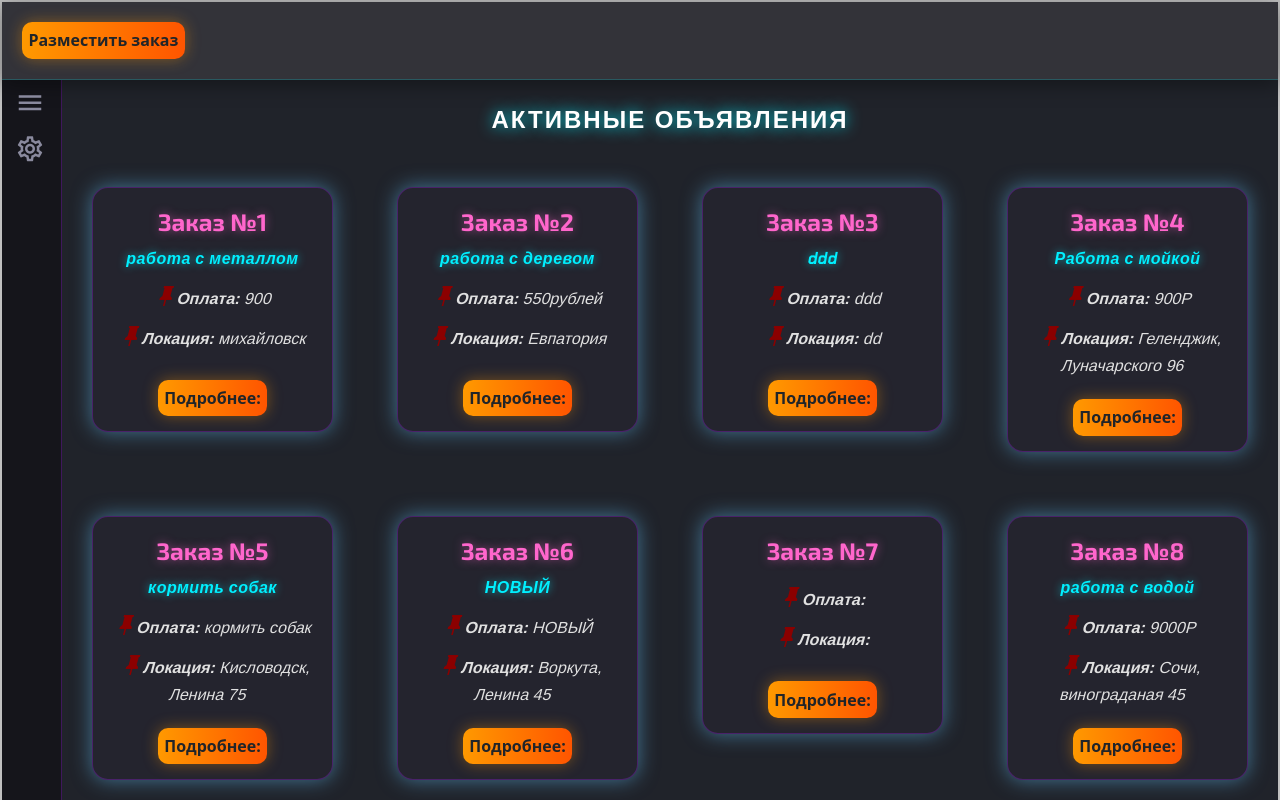
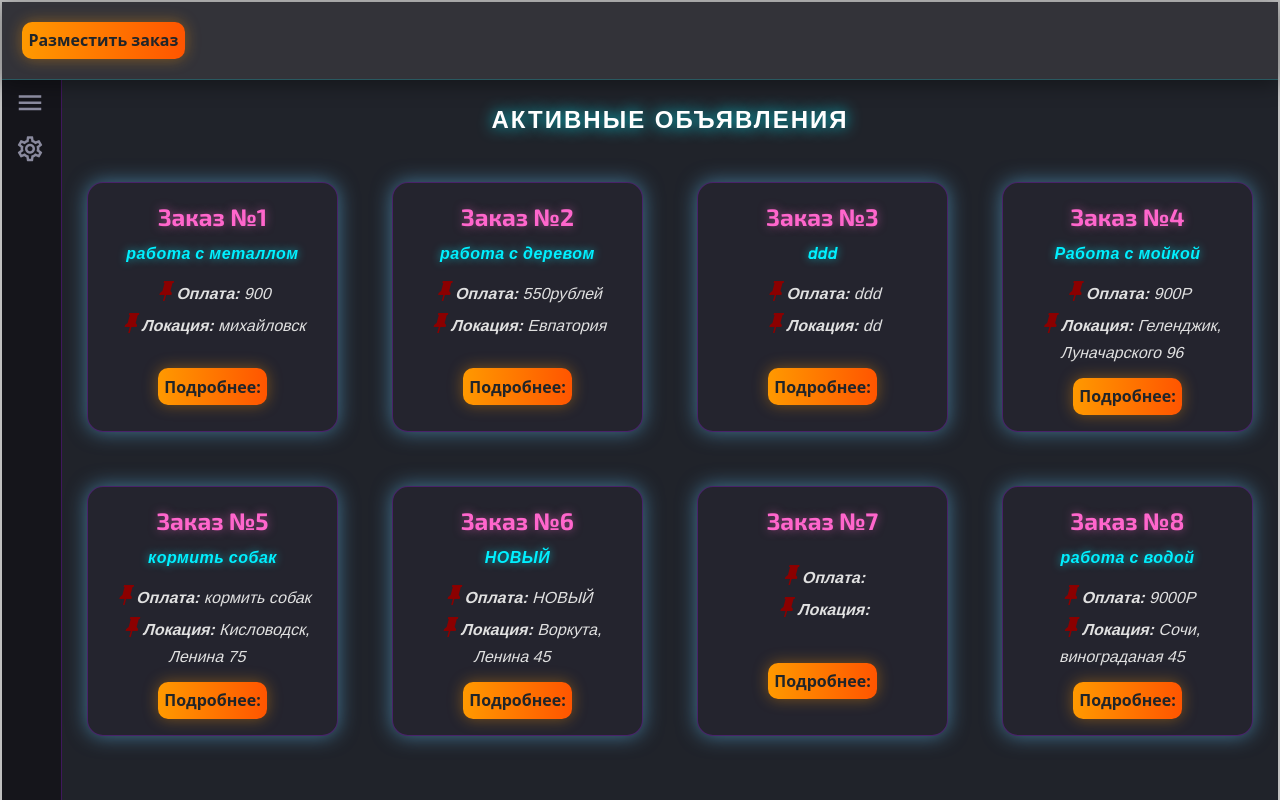
Before and after one commit to nightmare-lgtm/open-tasks, a Nuxt app in the folder nuxt-home/: page / in a window 1280 px wide. Shown: the top 800 px of the page. Built offline with nearby package versions, Linux system fonts and the light colour scheme; data requests are answered from the project's data file; a web font is replaced by a local one.

Commit message:
fix: (frontend) adaptive cards height

```diff
--- a/nuxt-home/app/components/Main/Card.vue
+++ b/nuxt-home/app/components/Main/Card.vue
@@ -33,8 +33,8 @@ function handleClickMore(){
             <span class="bold">{{ t('taskCard.taskLocation') }}</span> {{ props.location }}
         </h6>
     </div>
-    <div class="card-body text-center mt-4">
-        <button class="insomnia-btn" @click="handleClickMore()">{{t('taskCard.taskMore')}}</button>
+    <div class="card-body text-center ">
+        <button class="insomnia-btn btn-more" @click="handleClickMore()">{{t('taskCard.taskMore')}}</button>
     </div>
 
 </div>
@@ -46,10 +46,15 @@ function handleClickMore(){
 @import url('https://fonts.googleapis.com/css2?family=Chakra+Petch:ital,wght@0,400;1,400;1,500&display=swap');
 
 .task-card {
+    height: 100%;
+    min-height: 250px;
+    display: flex;
+    flex-direction: column;
+    height: 100%;
+    margin: 0;
     background: #24242e;
-    height: auto;
-    margin: 20px;
     padding: 15px;
+    margin: 15px;
     border-radius: 16px;
     border: 1px solid rgba(160, 32, 240, 0.3);
     box-shadow: 0 0 20px rgba(100, 200, 255, 0.5);
@@ -68,6 +73,7 @@ h6 {
   transform: skewX(-15deg);
   color: #E0E0E0;
   font-weight: 400;
+    margin: 0;
 }
 
 .main-head {
@@ -81,8 +87,20 @@ h6 {
   letter-spacing: 0.5px;
 }
 
+.card-title {
+    flex-grow: 1;
+
+
+}
+
 .bold {
  font-weight: 700;
+}
+
+.card-body{
+    margin-top: auto;
+    text-align: center;
+    padding-top: 15px;
 }
 
 .pin-ico{
--- a/nuxt-home/app/pages/index.vue
+++ b/nuxt-home/app/pages/index.vue
@@ -40,7 +40,7 @@ function openCard(taskNumber:number){
            <div
              v-for="(titleCard, idx) in allTasks"
              :key="idx"
-             class="col-xl-3 col-lg-4 col-md-6 col-sm-12 mb-4"
+             class="col-xl-3 col-lg-4 col-md-6 col-sm-12 mb-4 h-100 "
             >
                 <Card
                     :name="titleCard.title"
@@ -58,7 +58,7 @@ function openCard(taskNumber:number){
 <style scoped>
 .main-page {
   background-color: #20232A;
-    padding: 10px 10px 100px 10px;
+  padding: 10px 10px 100px 10px;
 }
 
 .active-task-head {
```
